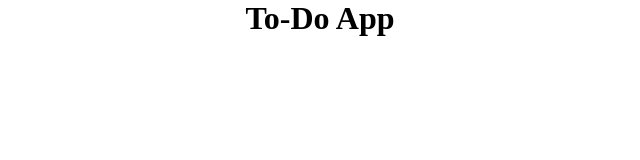
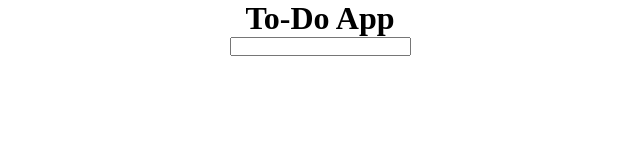
Before and after one commit to SiddheshSutar/to-do-react, a React (Create React App) app: page / in a window 1280 px wide. Shown: the top 160 px of the page, without its empty margins (320-960 px from the left). Built offline with nearby package versions, Linux system fonts and the light colour scheme.

Commit message:
redux toolkit setup

```diff
--- a/src/App.js
+++ b/src/App.js
@@ -1,11 +1,20 @@
-import { useEffect, useState } from "react";
 import "./styles.css";
+import Form from "./Form/Form";
+import List from "./List/List";
+import { Provider } from 'react-redux'
+import { store } from "./store";
 
 export default function App() {
 
   return (
     <div className="App">
       <h1>To-Do App</h1>
+      <Provider store={store}>
+        <div className='content'>
+          <Form />
+          <List />
+        </div>
+      </Provider>
     </div>
   );
 }
--- /dev/null
+++ b/src/Form/Form.jsx
@@ -0,0 +1,32 @@
+import styles from './form.module.scss'
+import { useDispatch, useSelector } from 'react-redux'
+import { handleTextChange, addToDo } from '../reduxSlices/todoSlice'
+
+const Form = () => {
+
+    const text = useSelector((state) => state.todo.text)
+    const dispatch = useDispatch()
+
+    const handleKeyPress = e => {
+        if(!text) return
+
+        if (e.key === 'Enter') {
+            dispatch(addToDo())
+
+        }
+    }
+
+    return (
+        <div className={styles['container']}>
+            <input
+                value={text}
+                onChange={e => {
+                    dispatch(handleTextChange(e.target.value))
+                }}
+                onKeyPress={handleKeyPress}
+            />
+        </div>
+    );
+}
+
+export default Form;
--- /dev/null
+++ b/src/List/List.jsx
@@ -0,0 +1,25 @@
+import { useDispatch, useSelector } from 'react-redux';
+import styles from './list.module.scss'
+
+const List = () => {
+
+    const todos = useSelector((state) => state.todo.todos)
+    const dispatch = useDispatch()
+
+    return (
+        <div className={styles['container']}>
+            <ul>
+
+            {
+                todos.map((item, index) => (
+                    <li key = {index}>
+                        {item}
+                    </li>
+                ))
+            }
+            </ul>
+        </div>
+    );
+}
+
+export default List;
--- /dev/null
+++ b/src/reduxSlices/todoSlice.js
@@ -0,0 +1,25 @@
+import { createSlice } from '@reduxjs/toolkit'
+
+const initialState = {
+  text: '',
+  todos: []
+}
+
+export const todoSlice = createSlice({
+  name: 'todo',
+  initialState,
+  reducers: {
+    handleTextChange: (state, action) => {
+      state.text = action.payload
+    },
+    addToDo: (state, action) => {
+      state.todos.push(state.text)
+      state.text = ''
+    },
+  },
+})
+
+// Action creators are generated for each case reducer function
+export const { handleTextChange, addToDo } = todoSlice.actions
+
+export default todoSlice.reducer
--- /dev/null
+++ b/src/store.js
@@ -0,0 +1,8 @@
+import { configureStore } from '@reduxjs/toolkit'
+import todoReducer from './reduxSlices/todoSlice'
+
+export const store = configureStore({
+  reducer: {
+    todo: todoReducer
+  },
+})
--- a/src/styles.css
+++ b/src/styles.css
@@ -12,3 +12,10 @@
   width: 100%;
   height: 100vh;
 }
+
+.content {
+  display: flex;
+  flex-direction: column;
+  justify-content: center;
+  align-items: flex-start;
+}
```
Also changed, not shown: package.json (+4 -3 lines), src/Form/form.module.scss (added), src/List/list.module.scss (added).
